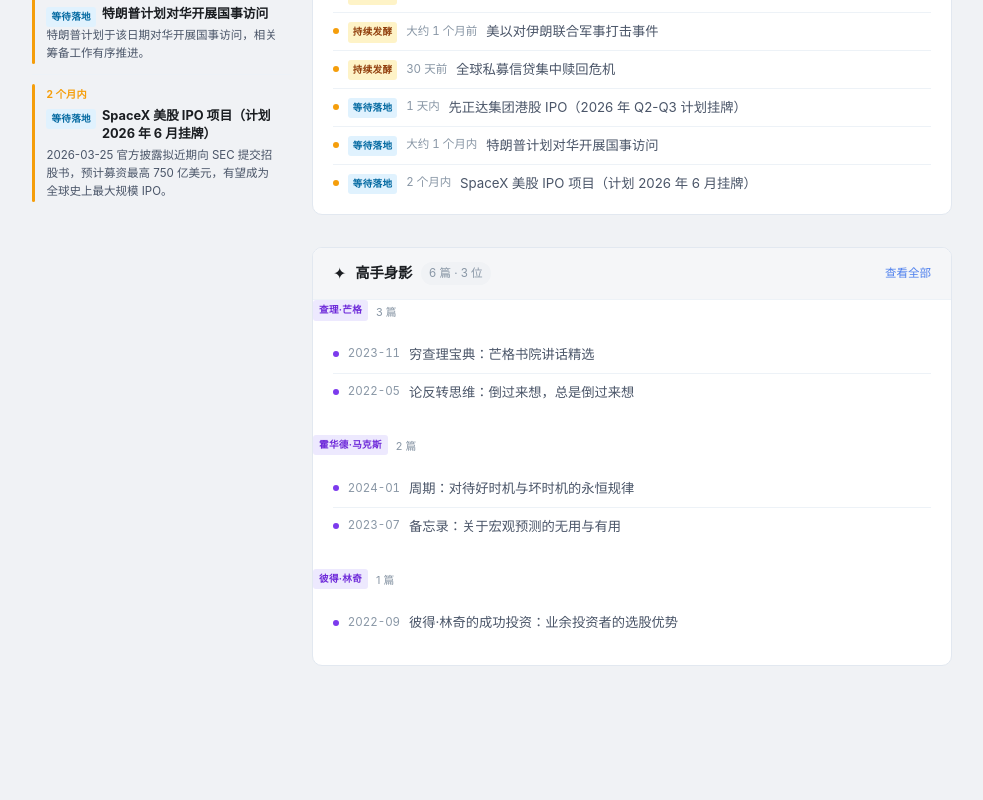
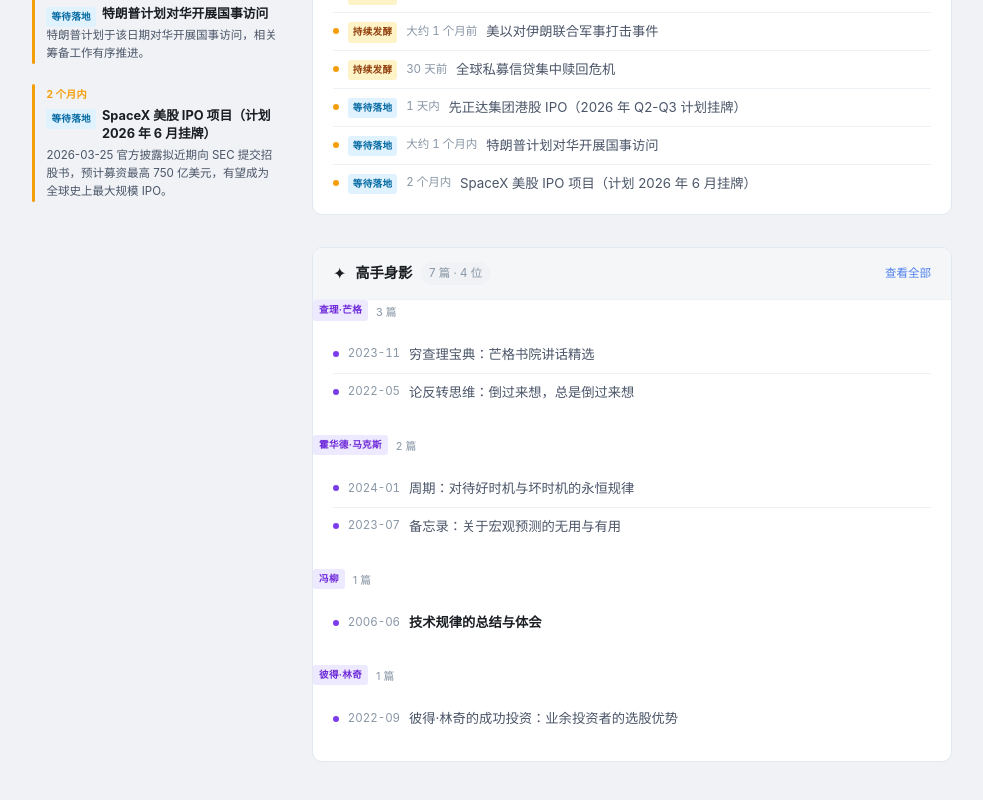
Before and after one commit to web1286/inimf-blog, a Next.js app: page /archive in a window 1280 px wide. Shown: the part 586-1386 px from the top of the page, without its empty margins (8-991 px from the left). Built offline with nearby package versions, Linux system fonts and the light colour scheme.

Commit message:
feat: 高手身影新增冯柳条目

```diff
--- a/data/masters.ts
+++ b/data/masters.ts
@@ -11,6 +11,15 @@ export interface MasterArticle {
 
 // 所有高手文章数据，新增时直接往数组里加
 export const MASTERS: MasterArticle[] = [
+  // === 冯柳 ===
+  {
+    author: '冯柳',
+    title: '技术规律的总结与体会',
+    datetime: '2006-06-12',
+    url: '/posts/2006-06-12-fengliu-technical-analysis',
+    summary: '兵无常形，从大局到细部多方研判、理解并感受运行之机远比结论和规律更重要。',
+  },
+
   // === 查理·芒格 ===
   {
     author: '查理·芒格',
```
